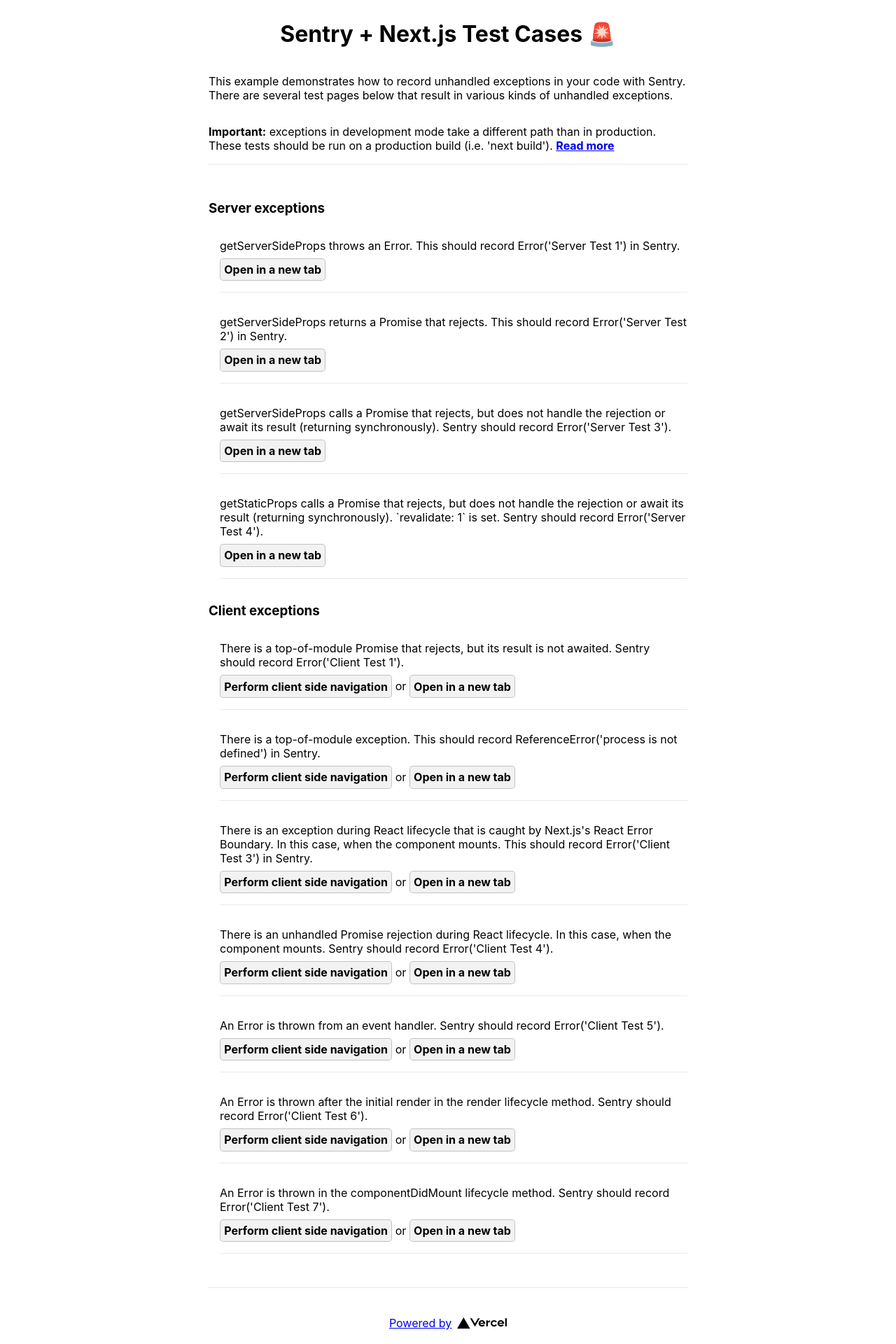
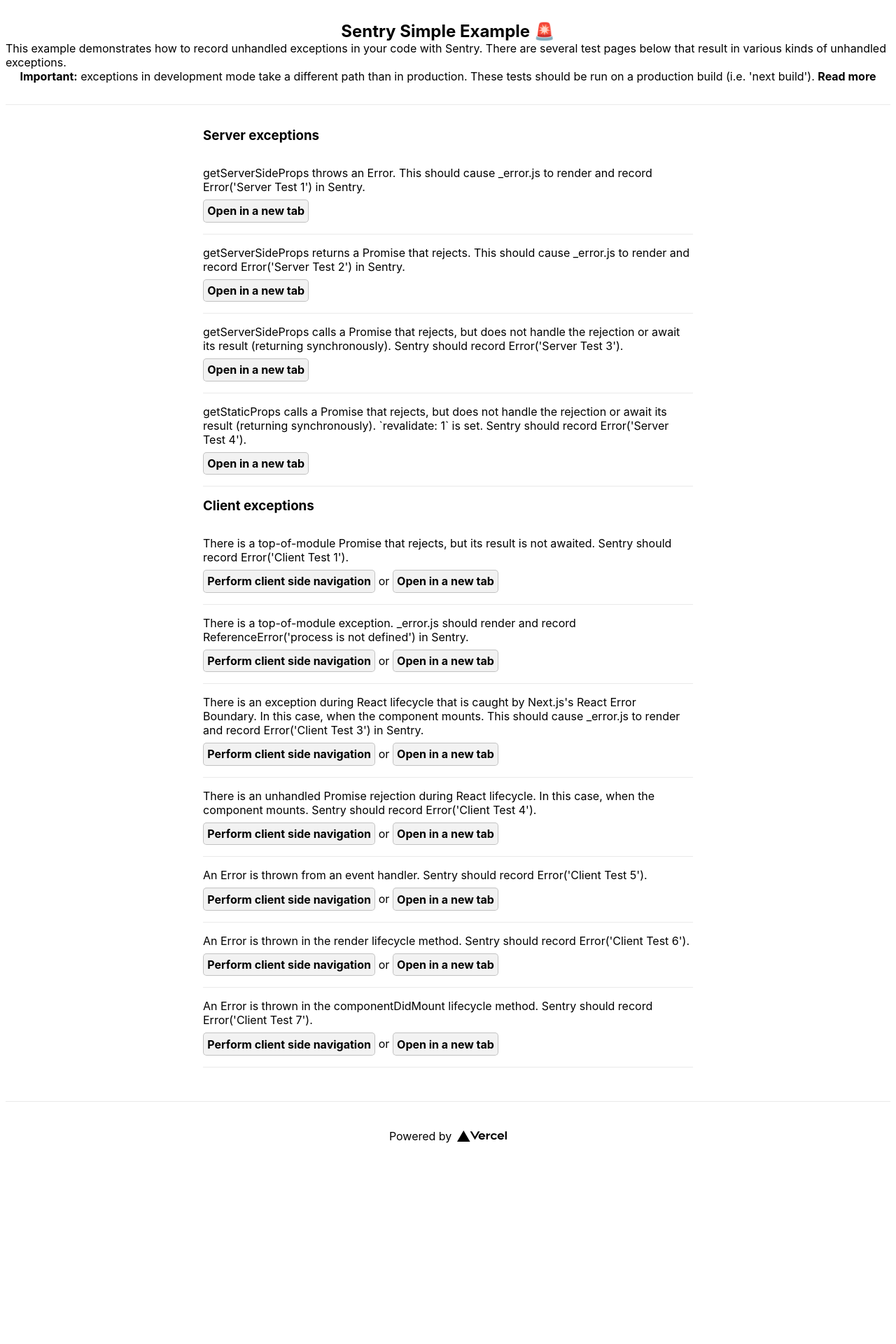
Before and after one commit to elsigh/fail-app, a Next.js app: page / in a window 1280 px wide. Shown: the top 1920 px of the page at 70% size. After the commit the page ends 1673 px from the top, so only its background shows below. Built offline with nearby package versions, Linux system fonts and the light colour scheme.

Commit message:
Revert to 3006c74 to validate server exception handling is working

```diff
--- a/pages/_app.js
+++ b/pages/_app.js
@@ -1,3 +1,49 @@
-export default function MyApp({ Component, pageProps, err }) {
-  return <Component {...pageProps} err={err} />
+import '../styles/globals.css'
+import Head from 'next/head'
+import Link from 'next/link'
+
+function MyApp({ Component, pageProps, err }) {
+  return (
+    <div className="container">
+      <Head>
+        <title>Next Fail App</title>
+        <link rel="icon" href="/favicon.ico" />
+      </Head>
+
+      <header className="header">
+        <h2>Sentry Simple Example 🚨</h2>
+        <p>
+          This example demonstrates how to record unhandled exceptions in your
+          code with Sentry. There are several test pages below that result in
+          various kinds of unhandled exceptions.
+        </p>
+        <p>
+          <strong>Important:</strong> exceptions in development mode take a
+          different path than in production. These tests should be run on a
+          production build (i.e. 'next build').{' '}
+          <a href="https://nextjs.org/docs/advanced-features/custom-error-page#customizing-the-error-page">
+            Read more
+          </a>
+        </p>
+      </header>
+
+      <main className="main">
+        {/*Workaround for https://github.com/vercel/next.js/issues/8592*/}
+        <Component {...pageProps} err={err} />
+      </main>
+
+      <footer className="footer">
+        <a
+          href="https://vercel.com?utm_source=create-next-app&utm_medium=default-template&utm_campaign=create-next-app"
+          target="_blank"
+          rel="noopener noreferrer"
+        >
+          Powered by{' '}
+          <img src="/vercel.svg" alt="Vercel Logo" className="logo" />
+        </a>
+      </footer>
+    </div>
+  )
 }
+
+export default MyApp
--- /dev/null
+++ b/pages/api/hello.js
@@ -0,0 +1,6 @@
+// Next.js API route support: https://nextjs.org/docs/api-routes/introduction
+
+export default (req, res) => {
+  res.statusCode = 200
+  res.json({ name: 'John Doe' })
+}
--- a/pages/index.js
+++ b/pages/index.js
@@ -1,33 +1,13 @@
 import Link from 'next/link'
-//import Head from 'next/head'
-import styles from '../styles/globals.module.css'
 
 const Index = () => (
-  <div className={styles.container}>
-    <header className={styles.header}>
-      <h1>Sentry + Next.js Test Cases 🚨</h1>
-      <p>
-        This example demonstrates how to record unhandled exceptions in your
-        code with Sentry. There are several test pages below that result in
-        various kinds of unhandled exceptions.
-      </p>
-      <p>
-        <strong>Important:</strong> exceptions in development mode take a
-        different path than in production. These tests should be run on a
-        production build (i.e. 'next build').{' '}
-        <a href="https://nextjs.org/docs/advanced-features/custom-error-page#customizing-the-error-page">
-          Read more
-        </a>
-      </p>
-    </header>
-
-    <main className={styles.main}>
+  <div style={{ maxWidth: 700, margin: '0 auto' }}>
     <h3>Server exceptions</h3>
-      <ul className={styles.exceptions}>
+    <ul className="exceptions">
       <li>
         <p>
-            getServerSideProps throws an Error. This should record Error('Server
-            Test 1') in Sentry.
+          getServerSideProps throws an Error. This should cause _error.js to
+          render and record Error('Server Test 1') in Sentry.
         </p>
         <a href="/server/test1" target="_blank">
           Open in a new tab
@@ -35,8 +15,8 @@
       </li>
       <li>
         <p>
-            getServerSideProps returns a Promise that rejects. This should
-            record Error('Server Test 2') in Sentry.
+          getServerSideProps returns a Promise that rejects. This should cause
+          _error.js to render and record Error('Server Test 2') in Sentry.
         </p>
         <a href="/server/test2" target="_blank">
           Open in a new tab
@@ -55,8 +35,8 @@
       <li>
         <p>
           getStaticProps calls a Promise that rejects, but does not handle the
-            rejection or await its result (returning synchronously).
-            `revalidate: 1` is set. Sentry should record Error('Server Test 4').
+          rejection or await its result (returning synchronously). `revalidate:
+          1` is set. Sentry should record Error('Server Test 4').
         </p>
         <a href="/server/test4" target="_blank">
           Open in a new tab
@@ -65,7 +45,7 @@
     </ul>
 
     <h3>Client exceptions</h3>
-      <ul className={styles.exceptions}>
+    <ul className="exceptions">
       <li>
         <p>
           There is a top-of-module Promise that rejects, but its result is not
@@ -81,7 +61,7 @@
       </li>
       <li>
         <p>
-            There is a top-of-module exception. This should record
+          There is a top-of-module exception. _error.js should render and record
           ReferenceError('process is not defined') in Sentry.
         </p>
         <Link href="/client/test2">
@@ -96,7 +76,8 @@
         <p>
           There is an exception during React lifecycle that is caught by
           Next.js's React Error Boundary. In this case, when the component
-            mounts. This should record Error('Client Test 3') in Sentry.
+          mounts. This should cause _error.js to render and record Error('Client
+          Test 3') in Sentry.
         </p>
         <Link href="/client/test3">
           <a>Perform client side navigation</a>
@@ -135,8 +116,8 @@
       </li>
       <li>
         <p>
-            An Error is thrown after the initial render in the render lifecycle
-            method. Sentry should record Error('Client Test 6').
+          An Error is thrown in the render lifecycle method. Sentry should record
+          Error('Client Test 6').
         </p>
         <Link href="/client/test6">
           <a>Perform client side navigation</a>
@@ -148,8 +129,8 @@
       </li>
       <li>
         <p>
-            An Error is thrown in the componentDidMount lifecycle method. Sentry
-            should record Error('Client Test 7').
+          An Error is thrown in the componentDidMount lifecycle method. Sentry should record
+          Error('Client Test 7').
         </p>
         <Link href="/client/test7">
           <a>Perform client side navigation</a>
@@ -160,18 +141,6 @@
         </a>
       </li>
     </ul>
-    </main>
-
-    <footer className={styles.footer}>
-      <a
-        href="https://vercel.com?utm_source=with-sentry&utm_medium=default-template&utm_campaign=with-sentry"
-        target="_blank"
-        rel="noopener noreferrer"
-      >
-        Powered by{' '}
-        <img src="/vercel.svg" alt="Vercel Logo" className={styles.logo} />
-      </a>
-    </footer>
   </div>
 )
 
--- a/styles/globals.module.css
+++ b/styles/globals.css
@@ -1,19 +1,34 @@
-.container {
-  box-sizing: border-box;
+*,
+*:before,
+*:after {
+  padding: 0;
+  margin: 0;
+}
+
+html,
+body {
+  padding: 0;
+  margin: 0;
   font-family: -apple-system, BlinkMacSystemFont, Segoe UI, Roboto, Oxygen,
     Ubuntu, Cantarell, Fira Sans, Droid Sans, Helvetica Neue, sans-serif;
+}
+
+a {
+  color: inherit;
+  text-decoration: none;
+}
+
+* {
+  box-sizing: border-box;
+}
+
+.container {
   min-height: 100vh;
   padding: 0 0.5rem;
   display: flex;
   flex-direction: column;
   justify-content: center;
   align-items: center;
-  max-width: 700px;
-  margin: 0 auto;
-}
-
-.container h3 {
-  margin-bottom: 0;
 }
 
 .main {
@@ -38,8 +53,7 @@
 }
 
 .exceptions {
-  margin: 0 0 1rem;
-  padding-left: 1rem;
+  margin: 1rem 0;
   list-style: none;
 }
 
@@ -59,8 +73,6 @@
   border: 1px solid rgba(0, 0, 0, 0.2);
   background: rgba(0, 0, 0, 0.05);
   border-radius: 5px;
-  color: inherit;
-  text-decoration: none;
 }
 
 .footer {
```
Also changed, not shown: pages/client/test6.js (+3 -13 lines). Lines whose indentation alone changed are shown as unchanged.
